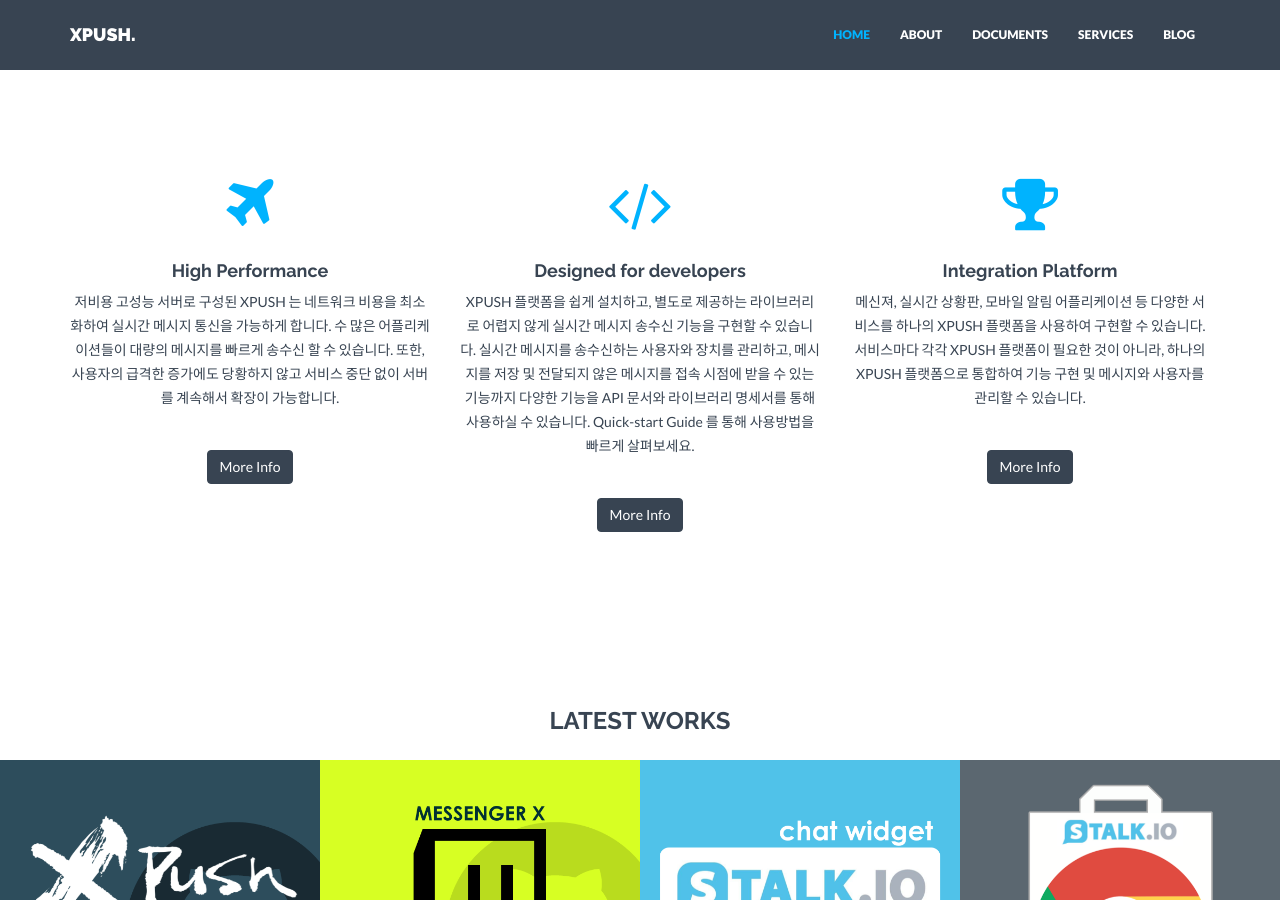
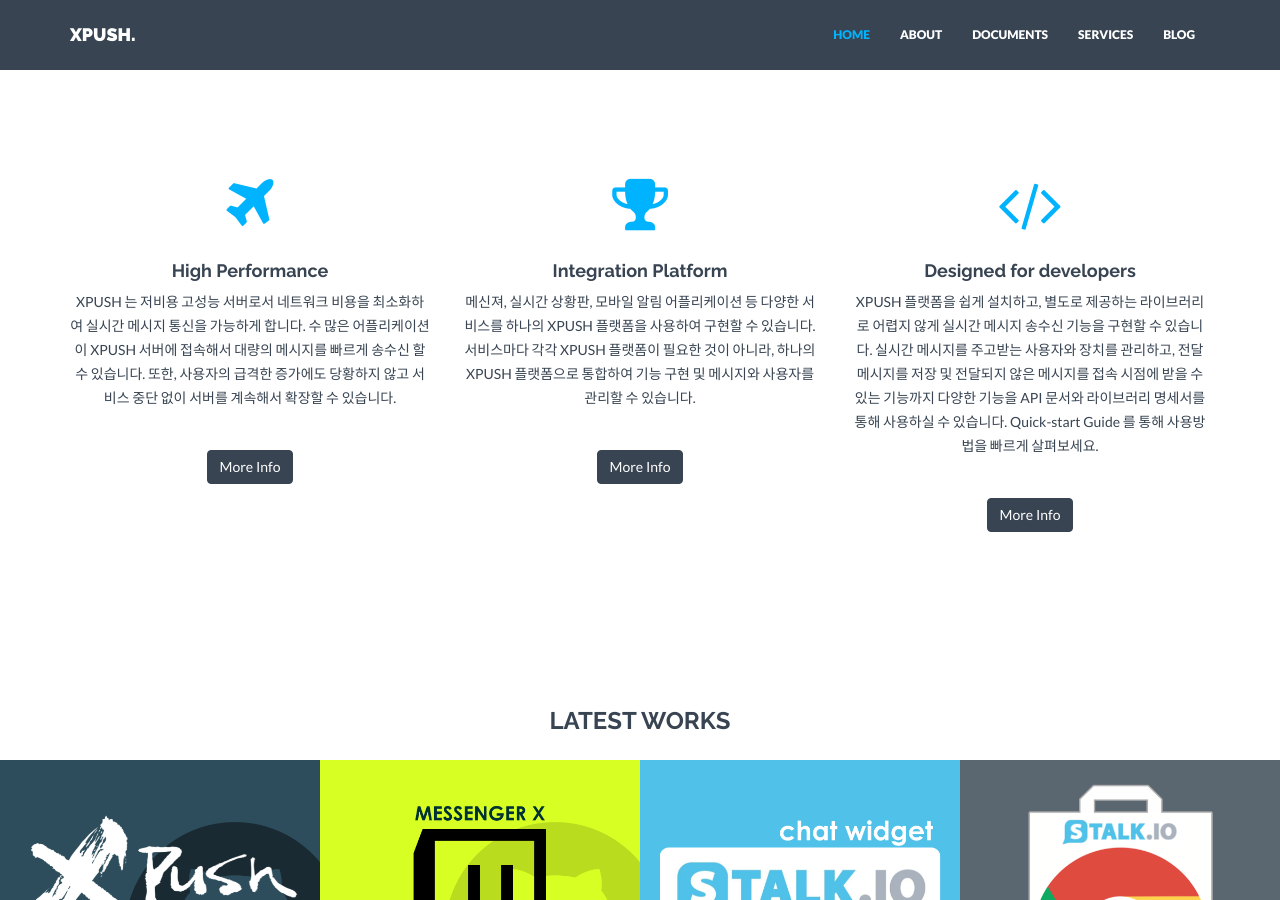
Before and after one commit to xpush/xpush.github.io, a Jekyll site: the page built from index.html, in a window 1280 px wide and 900 px high, scrolled down 701 px. Built offline with Jekyll 4.4.1, drawn with Linux system fonts in a browser that asks for light colours; nearby versions of some CDN libraries; some of the changed lines change nothing that is shown.

Commit message:
Update index.html

```diff
--- a/index.html
+++ b/index.html
@@ -28,21 +28,11 @@
 					<i class="fa fa-plane"></i>
 					<h4>High Performance</h4>
 					<p>
-						저비용 고성능 서버로 구성된 XPUSH 는 네트워크 비용을 최소화하여 실시간 메시지 통신을 가능하게 합니다.
-						수 많은 어플리케이션들이 대량의 메시지를 빠르게 송수신 할 수 있습니다.
-						또한, 사용자의 급격한 증가에도 당황하지 않고 서비스 중단 없이 서버를 계속해서 확장이 가능합니다.
+						XPUSH 는 저비용 고성능 서버로서 네트워크 비용을 최소화하여 실시간 메시지 통신을 가능하게 합니다.
+						수 많은 어플리케이션이 XPUSH 서버에 접속해서 대량의 메시지를 빠르게 송수신 할 수 있습니다.
+						또한, 사용자의 급격한 증가에도 당황하지 않고 서비스 중단 없이 서버를 계속해서 확장할 수 있습니다.
 					</p>
 					<p><br/><a href="/about" class="btn btn-theme">More Info</a></p>
-				</div>
-				<div class="col-md-4">
-					<i class="fa fa-code"></i>
-					<h4>Designed for developers</h4>
-					<p>
-						XPUSH 플랫폼을 쉽게 설치하고, 별도로 제공하는 라이브러리로 어렵지 않게 실시간 메시지 송수신 기능을 구현할 수 있습니다.
-						실시간 메시지를 송수신하는 사용자와 장치를 관리하고, 메시지를 저장 및 전달되지 않은 메시지를 접속 시점에 받을 수 있는 기능까지 다양한 기능을 API 문서와 라이브러리 명세서를 통해 사용하실 수 있습니다.
-						Quick-start Guide 를 통해 사용방법을 빠르게 살펴보세요.
-					</p>
-					<p><br/><a href="/doc/welcome" class="btn btn-theme">More Info</a></p>
 				</div>
 				<div class="col-md-4">
 					<i class="fa fa-trophy"></i>
@@ -51,6 +41,16 @@
 						메신져, 실시간 상황판, 모바일 알림 어플리케이션 등 다양한 서비스를 하나의 XPUSH 플랫폼을 사용하여 구현할 수 있습니다.
 						서비스마다 각각 XPUSH 플랫폼이 필요한 것이 아니라, 하나의 XPUSH 플랫폼으로 통합하여 기능 구현 및 메시지와 사용자를 관리할 수 있습니다.</p>
 					<p><br/><a href="/service" class="btn btn-theme">More Info</a></p>
+				</div>
+				<div class="col-md-4">
+					<i class="fa fa-code"></i>
+					<h4>Designed for developers</h4>
+					<p>
+						XPUSH 플랫폼을 쉽게 설치하고, 별도로 제공하는 라이브러리로 어렵지 않게 실시간 메시지 송수신 기능을 구현할 수 있습니다.
+						실시간 메시지를 주고받는 사용자와 장치를 관리하고, 전달 메시지를 저장 및 전달되지 않은 메시지를 접속 시점에 받을 수 있는 기능까지 다양한 기능을 API 문서와 라이브러리 명세서를 통해 사용하실 수 있습니다.
+						Quick-start Guide 를 통해 사용방법을 빠르게 살펴보세요.
+					</p>
+					<p><br/><a href="/doc/welcome" class="btn btn-theme">More Info</a></p>
 				</div>
 			</div>
 		</div><! --/container -->
```
